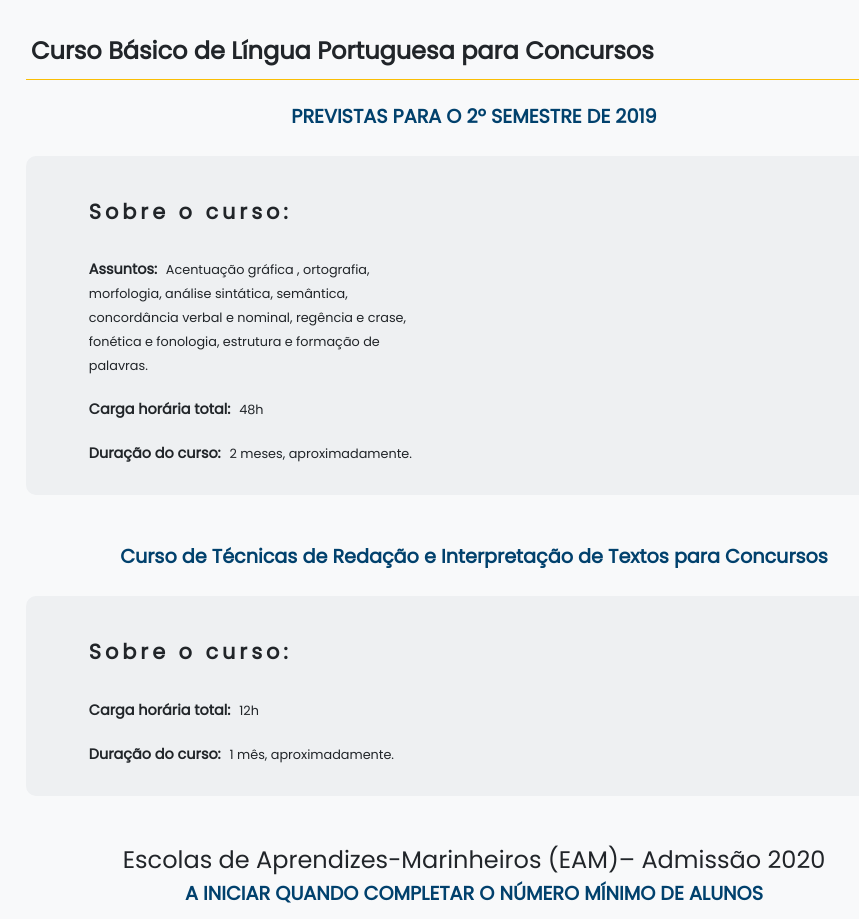
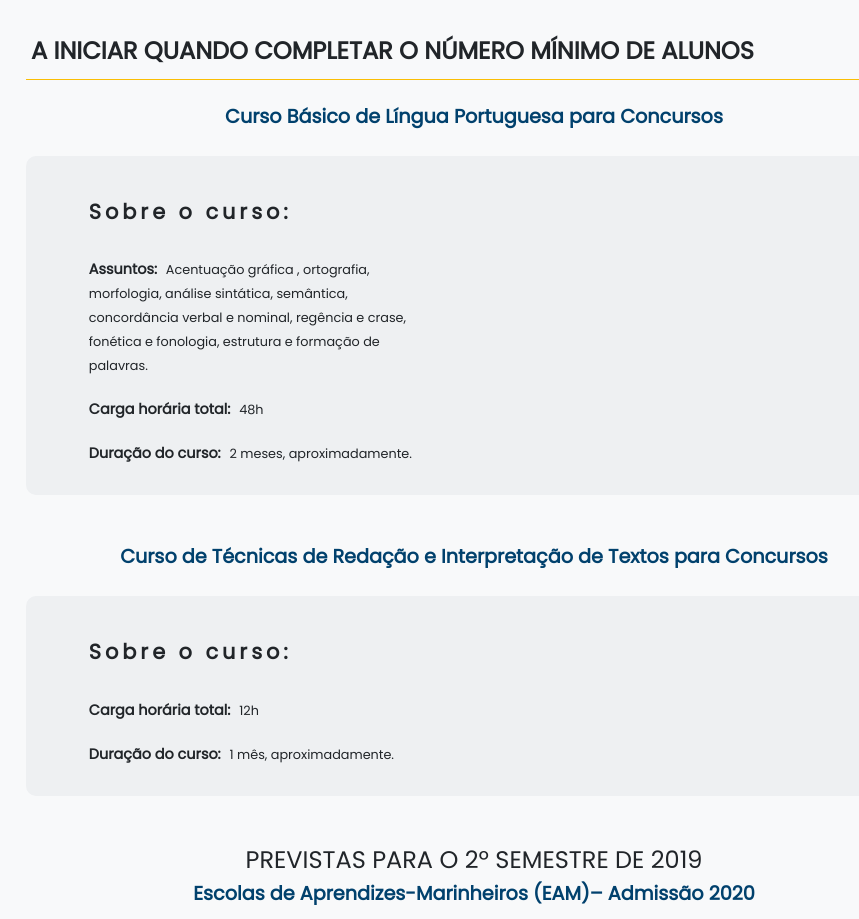
Before and after one commit to riquec/curso-nova-geracao, a plain HTML site: page html/turmas.html in a window 1280 px wide. Shown: the part 4433-5352 px from the top of the page, without its empty margins (166-1025 px from the left). Drawn offline with nearby package versions, Linux system fonts and the light colour scheme.

Commit message:
alteracao turmas

```diff
--- a/html/turmas.html
+++ b/html/turmas.html
@@ -465,10 +465,10 @@
 
         <div id="turma">
           <div id="status">
-            <h5>Curso Básico de Língua Portuguesa para Concursos</h5>
+            <h5>A INICIAR QUANDO COMPLETAR O NÚMERO MÍNIMO DE ALUNOS</h5>
           </div>
           <div class="titulo-turma">
-            <h6>PREVISTAS PARA O 2º SEMESTRE DE 2019</h6>
+            <h6>Curso Básico de Língua Portuguesa para Concursos</h6>
           </div>
           <div class="infos">
             <div class="infos-turma">
@@ -524,8 +524,8 @@
           </div>
 
           <div class="titulo-turma">
-            <h4>Escolas de Aprendizes-Marinheiros  (EAM)– Admissão 2020</h4>
-            <h6>A INICIAR QUANDO COMPLETAR O NÚMERO MÍNIMO DE ALUNOS</h6>
+            <h4>PREVISTAS PARA O 2º SEMESTRE DE 2019</h4>
+            <h6>Escolas de Aprendizes-Marinheiros  (EAM)– Admissão 2020</h6>
           </div>
           <div class="infos">
             <div class="infos-turma">
```
